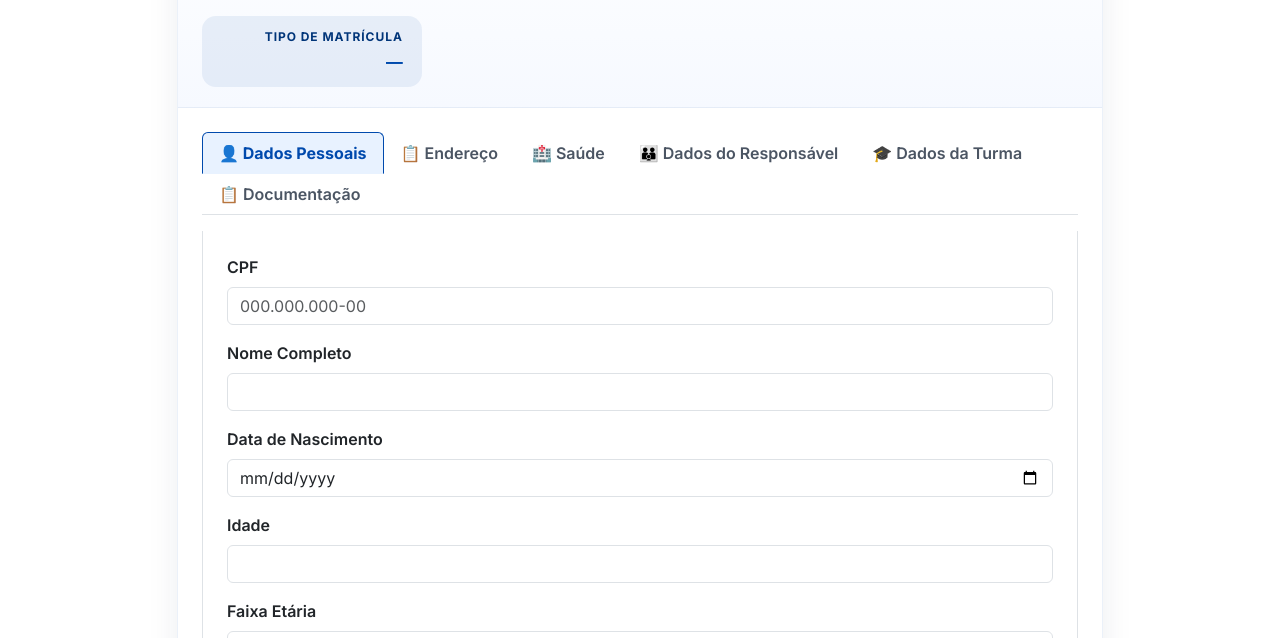
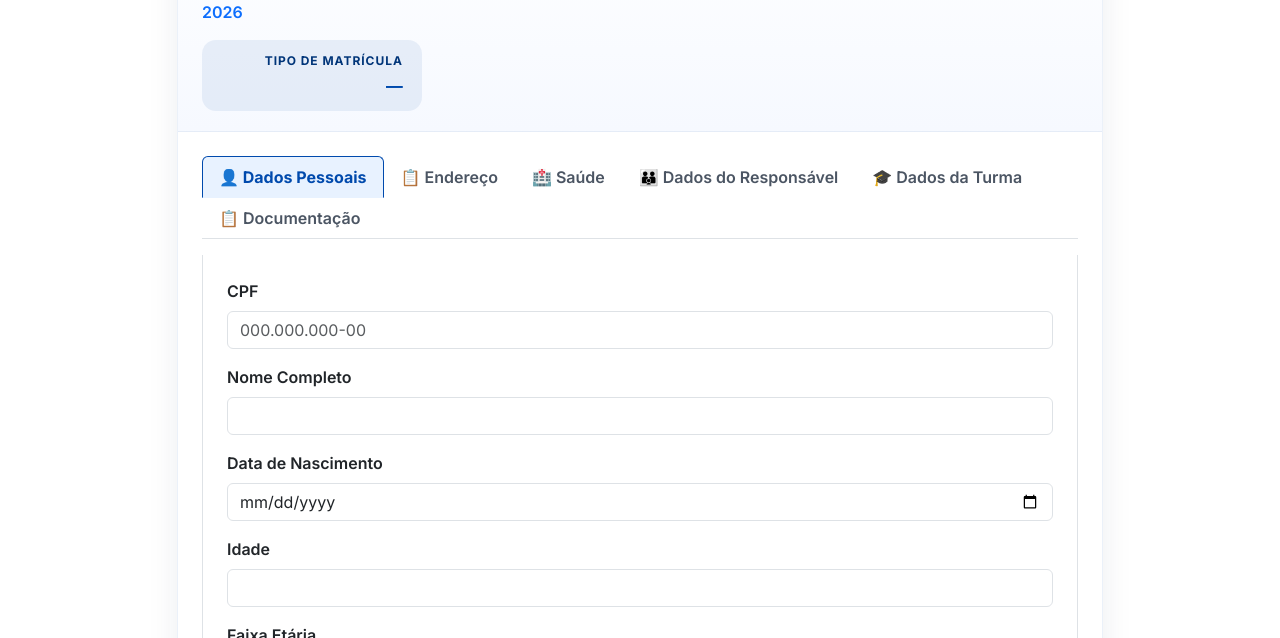
Before and after one commit to marciobarruda/secretariadecultura-escolafrevo, a plain HTML site: page form.html in a window 1280 px wide. Shown: the part 462-1100 px from the top of the page. Drawn offline with nearby package versions, Linux system fonts and the light colour scheme.

Commit message:
Add ano letivo badge to form header

```diff
--- a/form.html
+++ b/form.html
@@ -608,6 +608,7 @@
                     <h2 class="card-title mb-1">Escola de Frevo do Recife</h2>
                     <p class="card-subtitle mb-0">
                       Insira seus dados pessoais, endereço, informações de saúde e anexe a documentação solicitada.
+                      <span class="text-primary fw-semibold ms-2">• Ano letivo <span id="ano-letivo-display">—</span></span>
                     </p>
                   </div>
                   <div id="tipo-matricula-slot" class="d-flex align-items-start justify-content-end"></div>
@@ -2222,6 +2223,11 @@
         return month >= 11 ? now.getFullYear() + 1 : now.getFullYear();
       }
 
+      function updateAnoLetivoDisplay() {
+        const badge = document.getElementById("ano-letivo-display");
+        if (badge) badge.textContent = computeAnoLetivo();
+      }
+
       function normalizeNivelOptions(data) {
         const options = [];
         const pushOption = (value, label) => {
@@ -2678,6 +2684,7 @@
         formElement.id = formConfig.meta.formId || formElement.id;
         applyPrefillFromJson();
         initializeEmptySelects();
+        updateAnoLetivoDisplay();
         setTipoMatriculaValue(fieldRegistry.get("tipoMatricula")?.input?.value || "");
         toggleDocumentFields();
         togglePcdFields();
```
